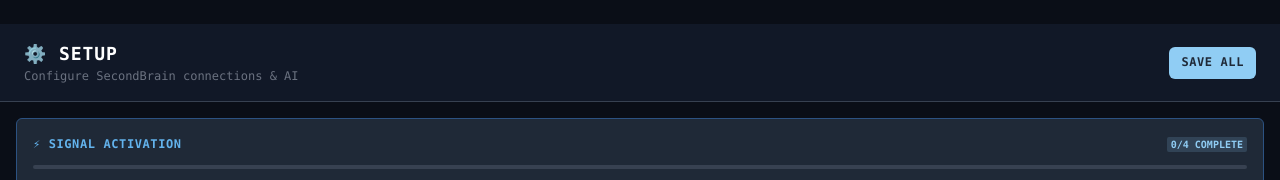
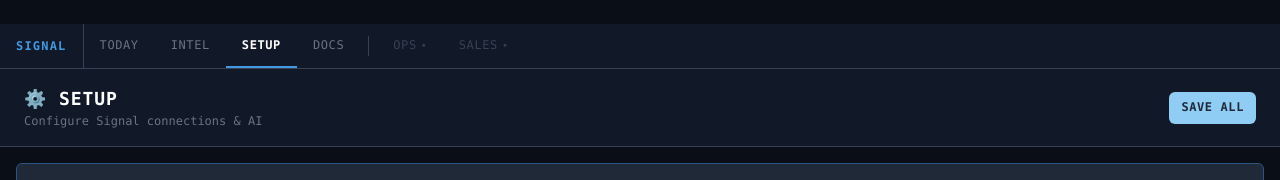
Before and after one commit to scottatgit/fieldstoneFront, a Next.js app: page /pm/setup in a window 1280 px wide. Shown: the top 180 px of the page. Built offline with nearby package versions, Linux system fonts and the light colour scheme; no server answers.

Commit message:
fix: add SummaryBar to setup page, rename SecondBrain → Signal

```diff
--- a/src/app/pm/setup/page.tsx
+++ b/src/app/pm/setup/page.tsx
@@ -1,11 +1,13 @@
 "use client";
 import { ChakraProvider } from "@chakra-ui/react";
 import { SetupPanel } from "@/components/pm/SetupPanel";
+import { SummaryBar } from "@/components/pm/SummaryBar";
 import pmTheme from "@/components/pm/pmTheme";
 
 export default function SetupPage() {
   return (
     <ChakraProvider theme={pmTheme}>
+      <SummaryBar summary={null} loading={false} />
       <SetupPanel />
     </ChakraProvider>
   );
--- a/src/components/pm/SetupPanel.tsx
+++ b/src/components/pm/SetupPanel.tsx
@@ -511,7 +511,7 @@ export function SetupPanel() {
             ⚙️ SETUP
           </Text>
           <Text fontSize="xs" color="gray.500" fontFamily="mono">
-            Configure SecondBrain connections & AI
+            Configure Signal connections & AI
           </Text>
         </VStack>
         <HStack spacing={3}>
```
